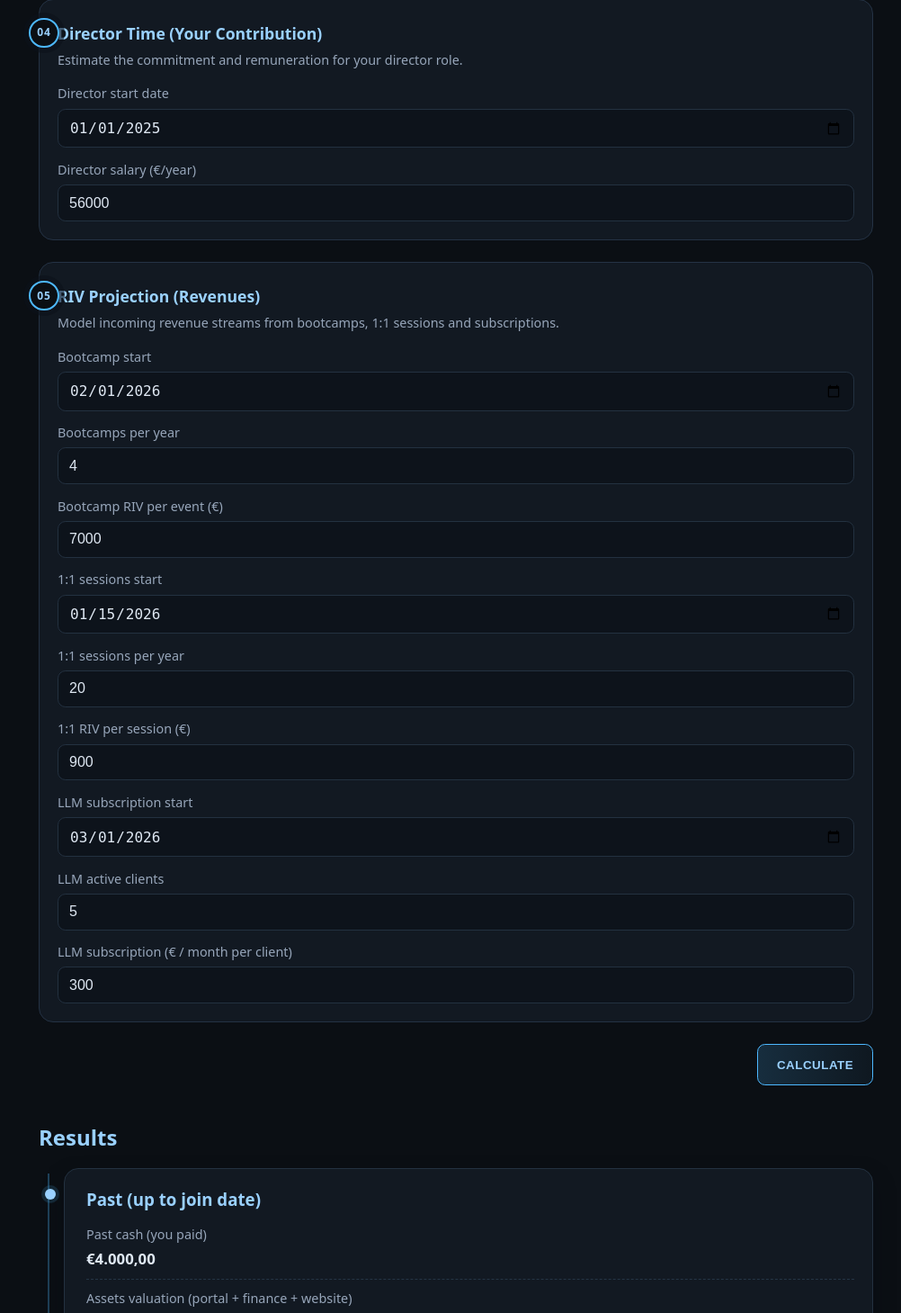
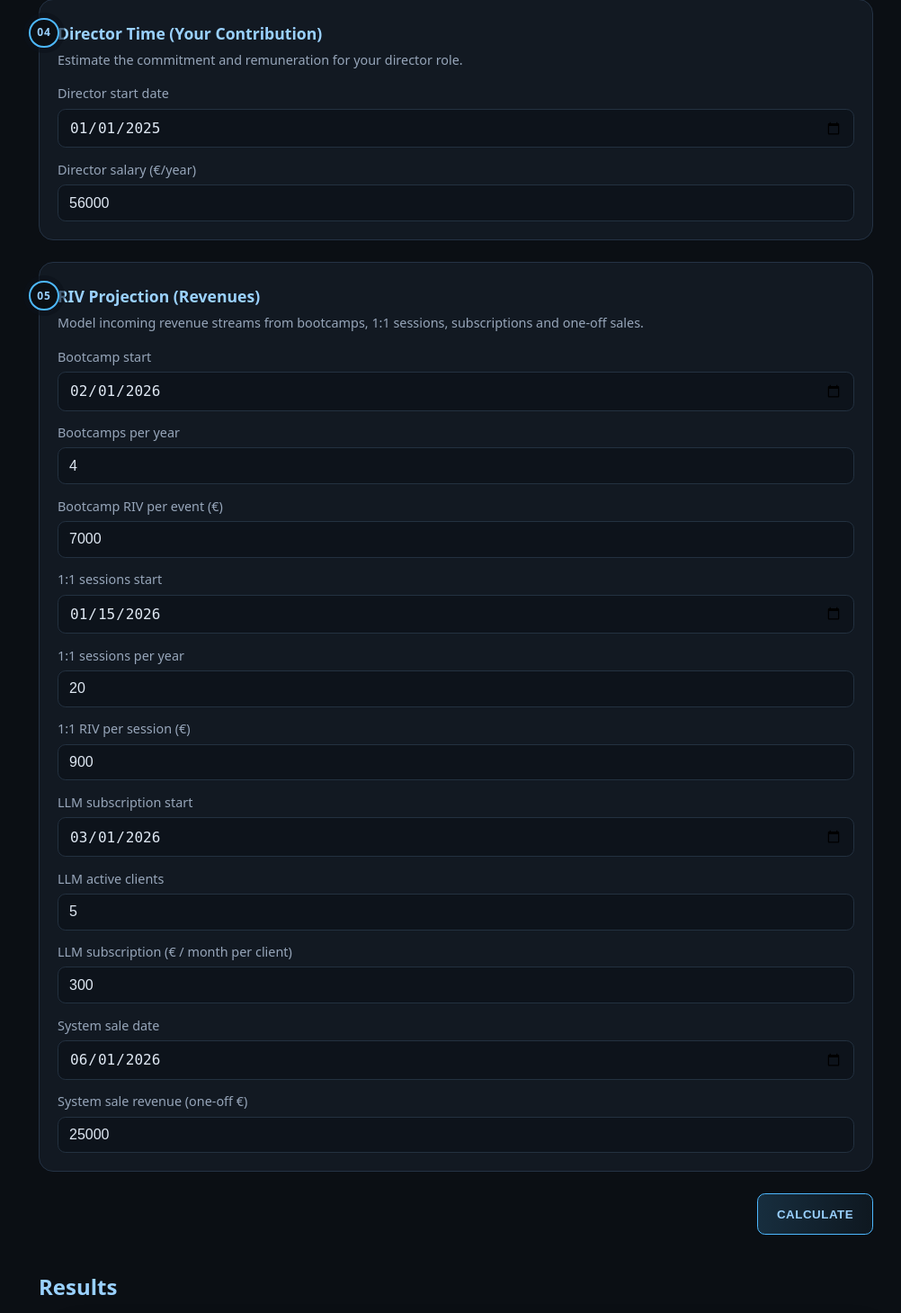
Before and after one commit to AIforimpact22/bvshares, a Flask app: page / in a window 1280 px wide. Shown: the part 1904-3363 px from the top of the page at 90% size, without its empty margins (133-1135 px from the left). Run offline with Flask 3, Linux system fonts and the light colour scheme.

Commit message:
Add system sale revenue to RIV projection

```diff
--- a/app.py
+++ b/app.py
@@ -109,6 +109,9 @@ def calculate(params):
     llm_clients = parse_float(params.get("riv_llm_clients"), 1.0)
     llm_monthly = parse_float(params.get("riv_llm_monthly"), 300.0)
 
+    system_sale_date = parse_date(params.get("riv_system_sale_date"), None)
+    system_sale_amount = parse_float(params.get("riv_system_sale_amount"), 0.0)
+
     # Defensive: if join_date before calc_start, swap logic for past period (no negative)
     past_period_days = days_inclusive(calc_start, join_date)
 
@@ -175,20 +178,33 @@ def calculate(params):
         daily_revenue = annual_revenue / 365.25
         return label, daily_revenue * active_days
 
+    def riv_onetime_component(label, event_date, amount):
+        if event_date is None or projection_months <= 0:
+            return label, 0.0
+        if not (proj_start <= event_date <= proj_end):
+            return label, 0.0
+        return label, max(0.0, amount)
+
     bootcamp_label = "Bootcamps ({:.0f}/yr from {:%d %b %Y})".format(bootcamp_per_year, bootcamp_start)
     coaching_label = "1:1 sessions ({:.0f}/yr from {:%d %b %Y})".format(coaching_per_year, coaching_start)
     llm_label = "LLM analysis subscriptions ({:.0f} clients × €{:.0f}/mo from {:%d %b %Y})".format(
         llm_clients, llm_monthly, llm_start
     )
+    if system_sale_date:
+        system_sale_label = "System sale (one-off €{:.0f} on {:%d %b %Y})".format(system_sale_amount, system_sale_date)
+    else:
+        system_sale_label = "System sale (one-off €{:.0f})".format(system_sale_amount)
 
     bootcamp_revenue = riv_component(bootcamp_label, bootcamp_start, bootcamp_per_year * bootcamp_amount)
     coaching_revenue = riv_component(coaching_label, coaching_start, coaching_per_year * coaching_amount)
     llm_revenue = riv_component(llm_label, llm_start, llm_clients * llm_monthly * 12.0)
+    system_sale_revenue = riv_onetime_component(system_sale_label, system_sale_date, system_sale_amount)
 
     riv_components = {
         bootcamp_revenue[0]: bootcamp_revenue[1],
         coaching_revenue[0]: coaching_revenue[1],
-        llm_revenue[0]: llm_revenue[1]
+        llm_revenue[0]: llm_revenue[1],
+        system_sale_revenue[0]: system_sale_revenue[1]
     }
 
     riv_total_company = sum(riv_components.values())
@@ -222,7 +238,9 @@ def calculate(params):
                 "coaching_amount": coaching_amount,
                 "llm_start": llm_start.isoformat() if llm_start else None,
                 "llm_clients": llm_clients,
-                "llm_monthly": llm_monthly
+                "llm_monthly": llm_monthly,
+                "system_sale_date": system_sale_date.isoformat() if system_sale_date else None,
+                "system_sale_amount": system_sale_amount
             }
         },
         "past": {
@@ -297,7 +315,9 @@ def index():
         "riv_coaching_amount": "900",
         "riv_llm_start": "2026-03-01",
         "riv_llm_clients": "5",
-        "riv_llm_monthly": "300"
+        "riv_llm_monthly": "300",
+        "riv_system_sale_date": "2026-06-01",
+        "riv_system_sale_amount": "25000"
     }
 
     results = None
--- a/templates/index.html
+++ b/templates/index.html
@@ -66,7 +66,7 @@
   <section class="panel">
     <div class="panel__header">
       <h2 class="panel__title">RIV Projection (Revenues)</h2>
-      <p class="panel__hint">Model incoming revenue streams from bootcamps, 1:1 sessions and subscriptions.</p>
+      <p class="panel__hint">Model incoming revenue streams from bootcamps, 1:1 sessions, subscriptions and one-off sales.</p>
     </div>
     <div class="panel__body">
       <label>Bootcamp start<input type="date" name="riv_bootcamp_start" value="{{ defaults.riv_bootcamp_start }}"></label>
@@ -80,6 +80,9 @@
       <label>LLM subscription start<input type="date" name="riv_llm_start" value="{{ defaults.riv_llm_start }}"></label>
       <label>LLM active clients<input type="number" step="1" min="0" name="riv_llm_clients" value="{{ defaults.riv_llm_clients }}"></label>
       <label>LLM subscription (€ / month per client)<input type="text" name="riv_llm_monthly" value="{{ defaults.riv_llm_monthly }}"></label>
+
+      <label>System sale date<input type="date" name="riv_system_sale_date" value="{{ defaults.riv_system_sale_date }}"></label>
+      <label>System sale revenue (one-off €)<input type="text" name="riv_system_sale_amount" value="{{ defaults.riv_system_sale_amount }}"></label>
     </div>
   </section>
 
```
